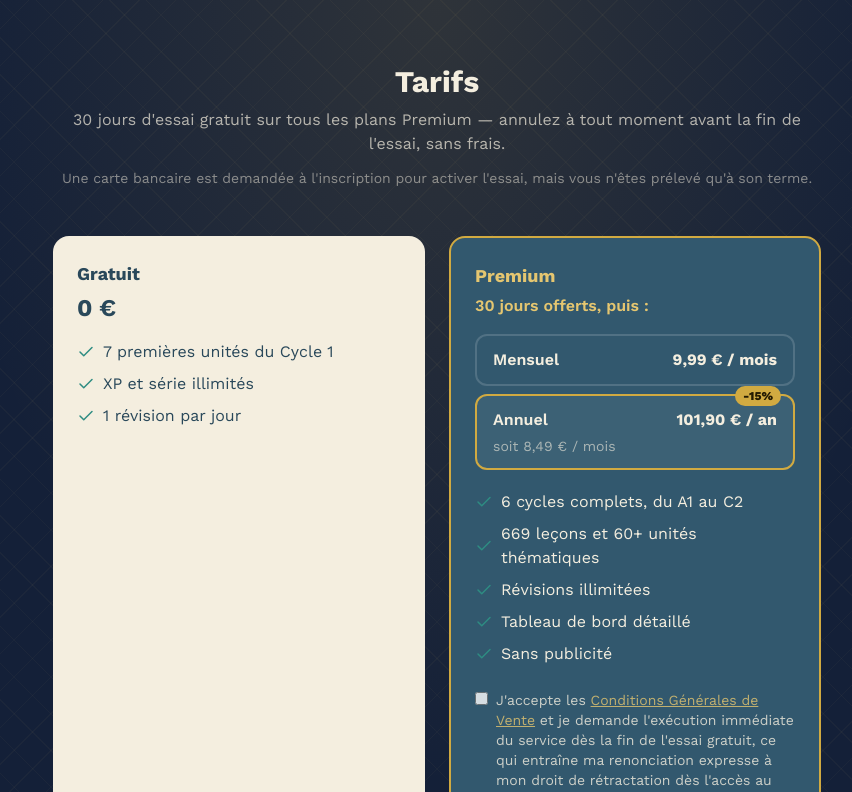
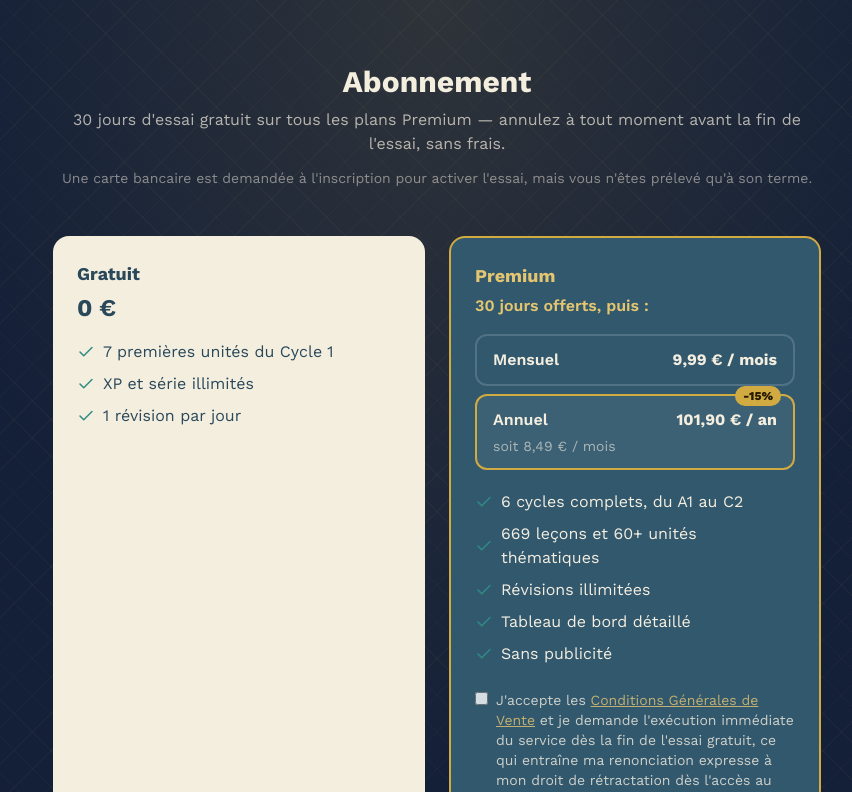
Before and after one commit to diopmamealassane-sketch/arabiya-plus, a Next.js app: page /pricing in a window 1280 px wide. Shown: the top 792 px of the page, without its empty margins (203-1055 px from the left). Built offline with nearby package versions, Linux system fonts and the light colour scheme.

Commit message:
Update page.js

```diff
--- a/app/pricing/page.js
+++ b/app/pricing/page.js
@@ -33,7 +33,7 @@
   return (
     <main className="geo-bg min-h-screen px-4 py-16">
       <div className="max-w-3xl mx-auto text-center">
-        <h1 className="text-3xl font-bold mb-2">Tarifs</h1>
+        <h1 className="text-3xl font-bold mb-2">Abonnement</h1>
         <p className="opacity-70 mb-3">
           30 jours d'essai gratuit sur tous les plans Premium — annulez à tout moment avant la fin de l'essai, sans frais.
         </p>
```
